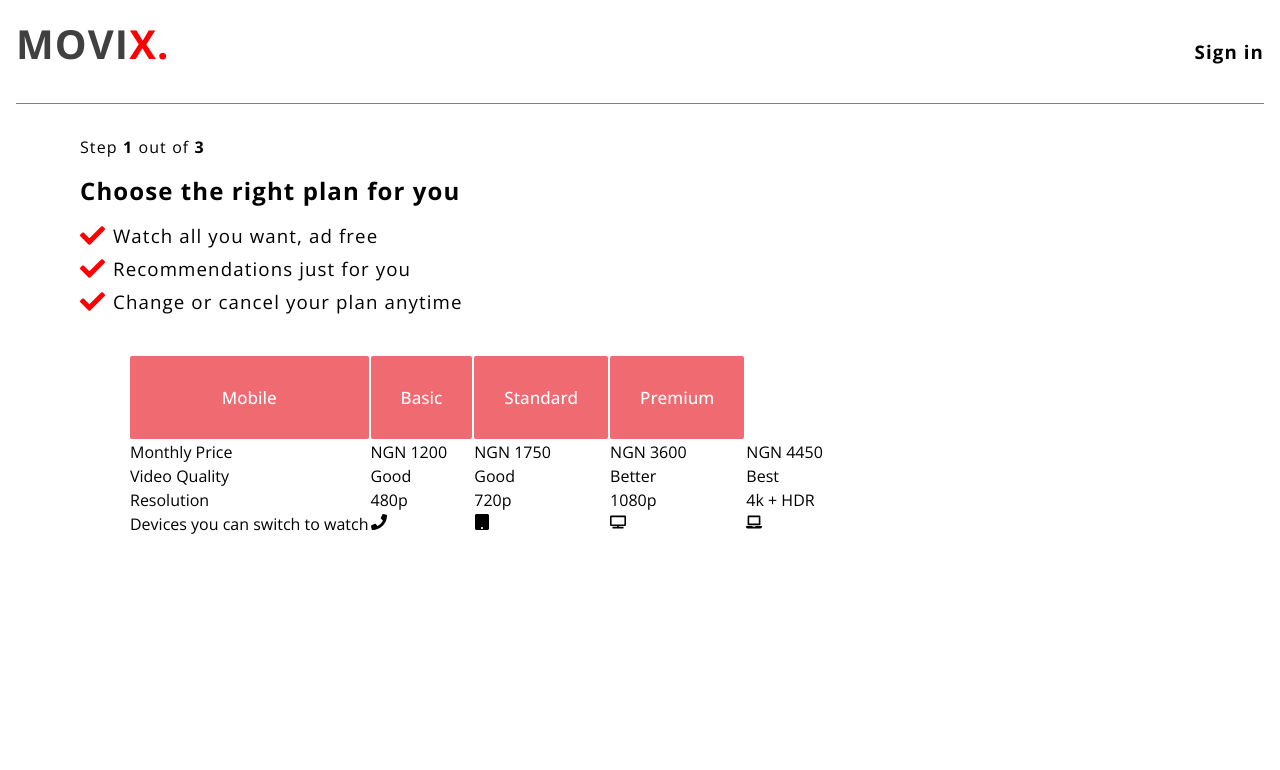
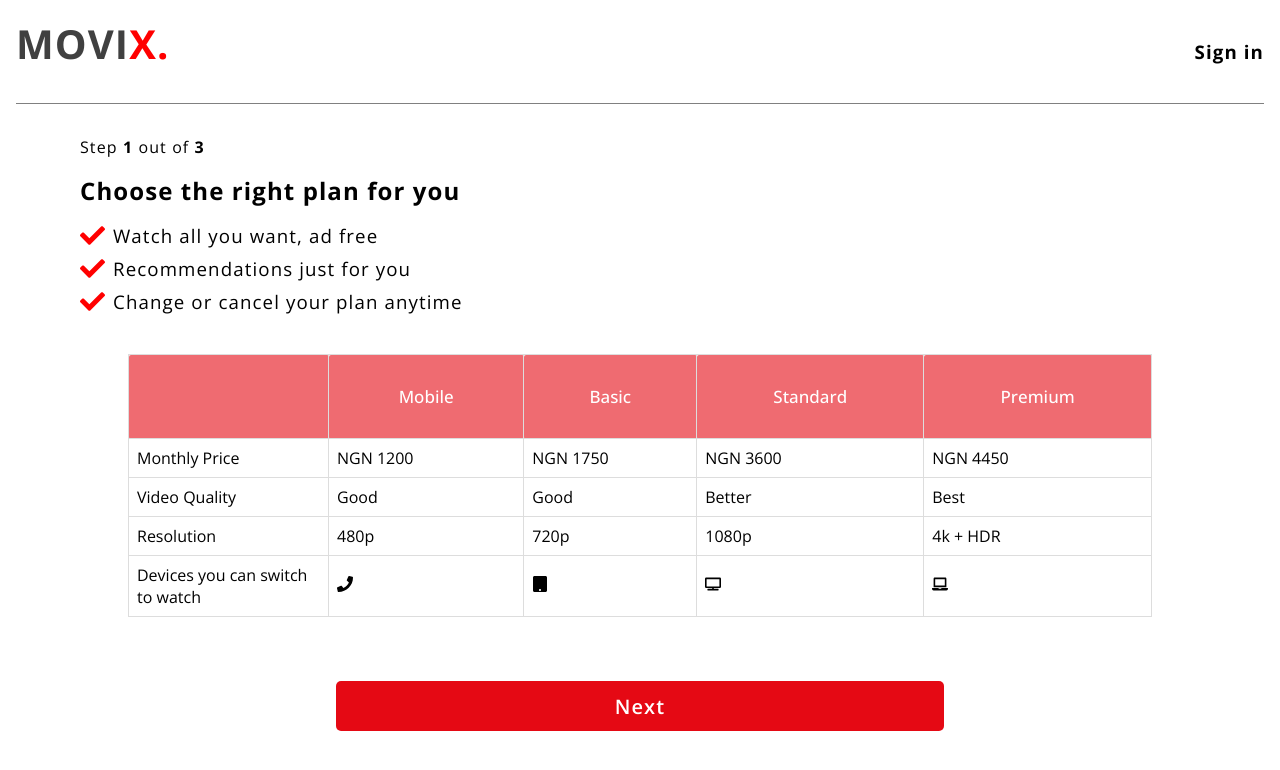
Before and after one commit to EjiroOsiephri/Movix-full-site, a React (Vite) app in the folder vite-project/: page /signup in a window 1280 px wide. Shown: the top 770 px of the page. Built offline with nearby package versions, Linux system fonts and the light colour scheme.

Commit message:
Add: Done with step one of the sign up page

```diff
--- a/vite-project/src/Sass/Signup.module.scss
+++ b/vite-project/src/Sass/Signup.module.scss
@@ -1,6 +1,6 @@
 .signup-main {
   background-color: white;
-  height: 100vh;
+  min-height: 100vh;
 }
 .signup-header {
   display: flex;
@@ -55,17 +55,52 @@ h1 {
   margin: 0 auto;
 }
 
+.Movix-table-section {
+  table {
+    width: 100%;
+    border-collapse: collapse;
+  }
+
+  th,
+  td {
+    border: 1px solid #ddd;
+    padding: 8px;
+    text-align: left;
+  }
+
+  .id-cell {
+    width: 200px; // Adjust the width as needed
+  }
+}
+
 .create-table-list > th {
   background: #e50914;
   border-radius: 2px;
   color: #fff;
   font-size: 17px;
   font-weight: 500;
-  margin: 0 auto;
   opacity: 0.6;
   padding: 30px;
   text-align: center;
   cursor: pointer;
+  margin-bottom: 1rem;
+}
+
+.signup-button {
+  margin: 0 auto;
+  max-width: 95%;
+  text-align: center;
+  margin-top: 4rem;
+}
+.signup-button > button {
+  width: 50%;
+  height: 50px;
+  font-weight: 600;
+  font-size: 20px;
+  background-color: #e50914;
+  border-radius: 5px;
+  border: none;
+  color: #fff;
 }
 @media screen and (max-width: 606px) {
   .create-table-list {
--- a/vite-project/src/pages/Signup.jsx
+++ b/vite-project/src/pages/Signup.jsx
@@ -106,9 +106,10 @@ const Signup = () => {
           </h3>
         </section>
         <section className={Classes["Movix-table-section"]}>
-          <table>
+          <table className={Classes["movix-table"]}>
             <thead>
               <tr className={Classes["create-table-list"]}>
+                <th></th>
                 <th>Mobile</th>
                 <th>Basic</th>
                 <th>Standard</th>
@@ -118,7 +119,7 @@ const Signup = () => {
             <tbody>
               {tableData.map((row) => (
                 <tr key={row.id}>
-                  <td>{row.id}</td>
+                  <td className={Classes["id-cell"]}>{row.id}</td>
                   <td>{row.name1}</td>
                   <td>{row.name2}</td>
                   <td>{row.age}</td>
@@ -128,6 +129,9 @@ const Signup = () => {
             </tbody>
           </table>
         </section>
+        <div className={Classes["signup-button"]}>
+          <button>Next</button>
+        </div>
       </main>
     </>
   );
```
Also changed, not shown: vite-project/src/pages/SignUpStep2.jsx (added, +25 -0 lines).
